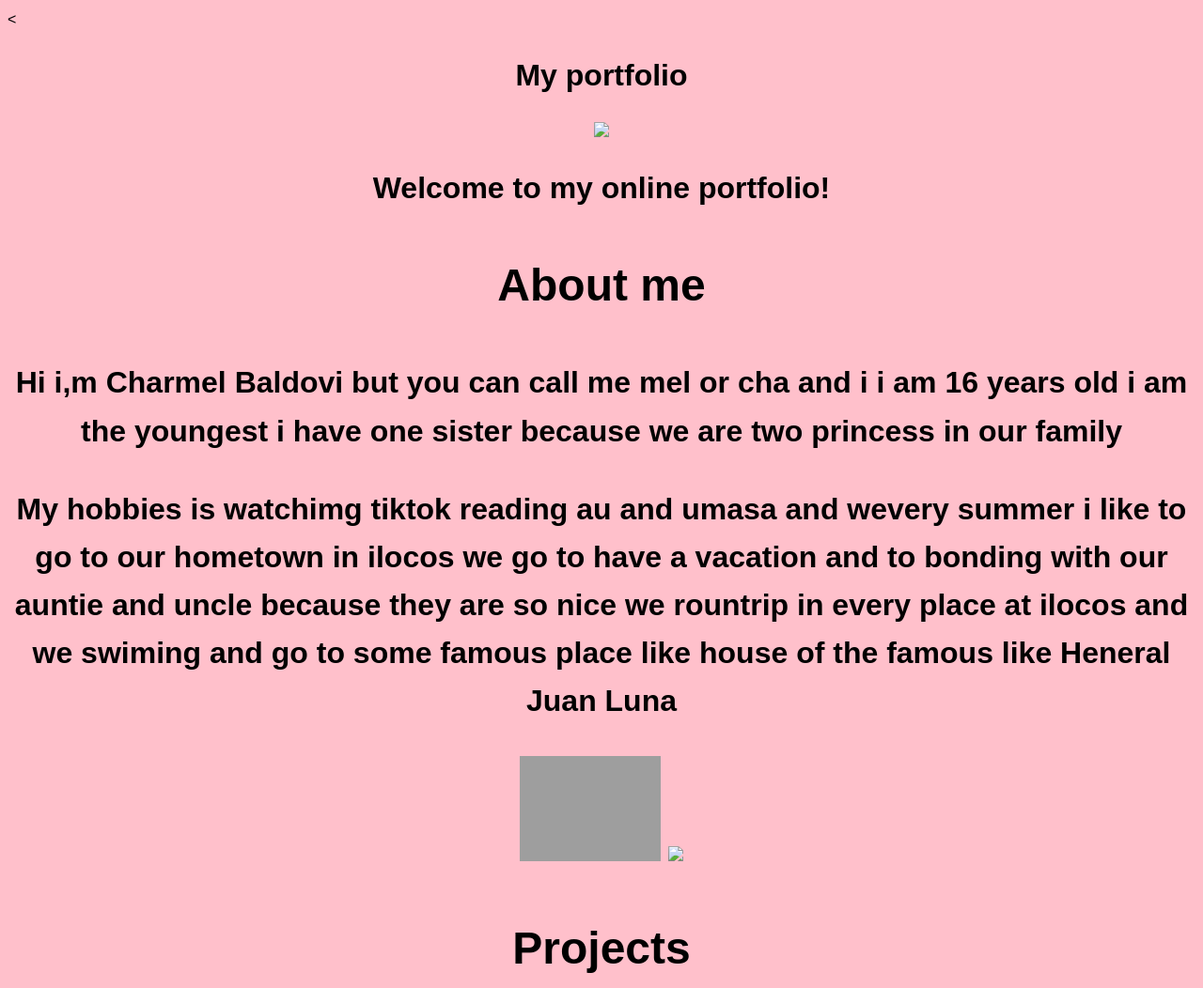
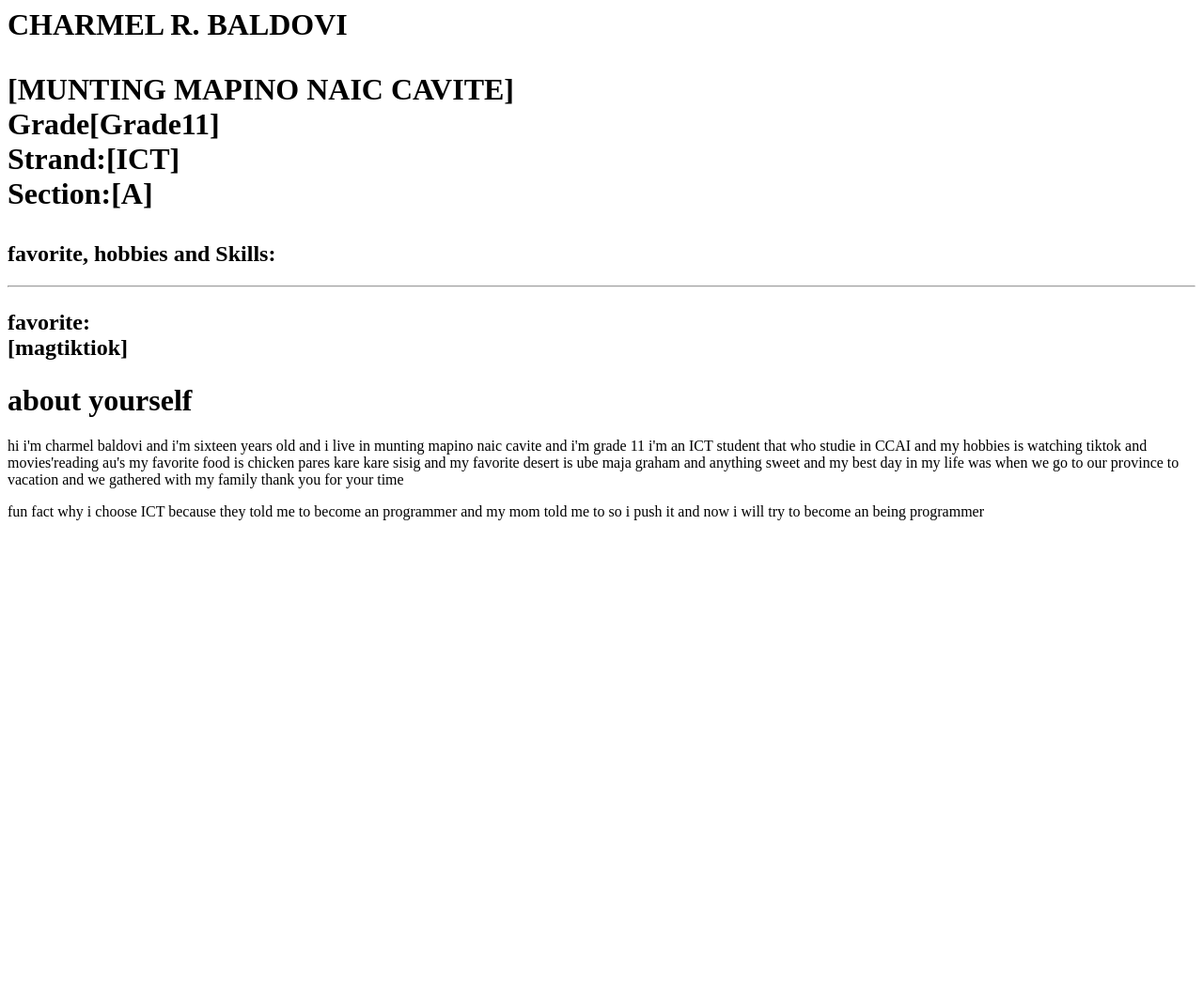
Before and after one commit to charmel711/Project-html, a plain HTML site: page mel index.html/index.html in a window 1280 px wide. Shown: the top 1052 px of the page at 94% size. After the commit the page ends 800 px from the top, so only its background shows below. Drawn offline with Linux system fonts and the light colour scheme; grey boxes are pictures that could not be loaded.

Commit message:
Add files via upload

```diff
--- a/mel index.html/index.html
+++ b/mel index.html/index.html
@@ -1,58 +1,47 @@
-<!DOCTYPE html>
-<html lang="en">
+<!DOCTYPE <html>
+<html>
 <head>
-    <title>Online Portfolio</title>
+   <title> about your self</title>
    <style>
       body {
-           font-family: sans-serif;
-           line-height: 1.6;
-           background-color: pink;
-           color: blue rgb(55,0,255);
-        }
-        header {
-            text-align: center;
-            margin: 5px;
-        }
-        section {
-            margin-bottom: 5px;
+          background-color:  blue :
+        {
+        h1 {
+         color:Black;
+         front-size:10px
         }
       </style>
-    <body><
-    <header>
-        <h1>My portfolio</h1>
-        <img src="c:\Users\Administrator\Desktop\mel.jpg"width="150" style=""float:rigth;margin-left:1rem;">
-            <h1>Welcome to my online portfolio!</h>
-        </section>
-        <section id="about">
-            <h1>About me</h1>
-            <p>Hi i,m Charmel Baldovi but you can call me mel or cha and i i am 16 years old
-                i am the youngest i have one sister because we are two princess in our family</p>
-            <p>My hobbies is watchimg tiktok reading au and umasa and wevery summer i like to go to our hometown in ilocos
-                we go to have a vacation and to bonding with our auntie and uncle because they are so nice we rountrip in every
-            place at ilocos and we swiming and go to some famous place like house of the famous like Heneral Juan Luna  </p>
-      <img src="c:\Users\Administrator\Desktop\mel (2).jpg"width="150" style=""float:rigth;margin-left:1rem;">
+</head>
+<body>
 
-      <img src="c:\Users\Administrator\Desktop\iloocos.jpg"150" style=""float:rigth;margin-left:1rem;">
+    <h1>CHARMEL R. BALDOVI<h1>
 
-        </section>
-        <section id="projects">
-            <h1>Projects</h1>
-            <ul>
-                <li>
-                    <h2>Project 1</h2>
-                    <p>1.PS making video</p>
-                </li>
-                    <h2>Project 2</h2>
-                    <p> 2. RAW Bigbook</p>
-            </u>
-        <section id="contact">
-            <h1>09068851736</h1>
-            <p>Email: charmelbaldovi71@gmail.com</p>
-            <p>Phone: 09068851736</p>
-        </section>
-            </ul>
-    </main>
-        <p>&copy; 2025 Charmel Baldovi>
+    <P>
+        [MUNTING MAPINO NAIC CAVITE]<br>
+
+         Grade[Grade11]<br>
+         Strand:[ICT]<br>
+         Section:[A]
+     <p>
+
+     <h2>favorite, hobbies and Skills:<h2>
+     <hr>
+     <p>
+         favorite:<br>
+         [magtiktiok]<br>
+
+        <h1>about yourself</h1>
+<p>hi i'm charmel baldovi and i'm sixteen years old and i live in munting mapino
+naic cavite and i'm grade 11 i'm an ICT student that who studie in CCAI and my hobbies is watching
+tiktok and movies'reading au's my favorite food is chicken pares kare kare sisig and my favorite desert is ube maja graham and anything sweet
+and my best day in my life was when we go to our province to vacation and we gathered with my family thank you for your time
+</p>
+<p>fun fact why i choose ICT because they told me to become an programmer and my mom told me to so i push it
+    and now i will try to become an being programmer
+</p>
+
+<ahref=""https://www.facebook.com/charmel.baldovi.355</a>
+
 </p>
 </body>
 </html>
```
Lines whose indentation alone changed are shown as unchanged.
